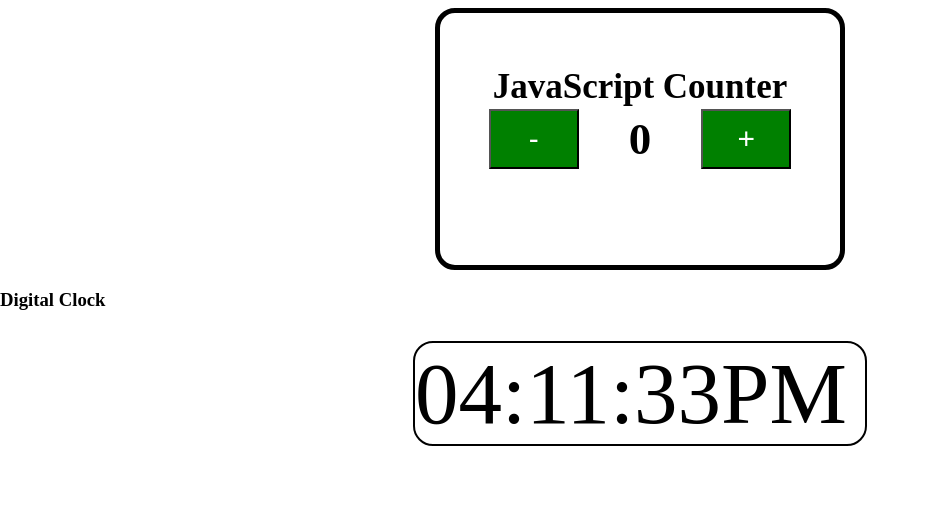
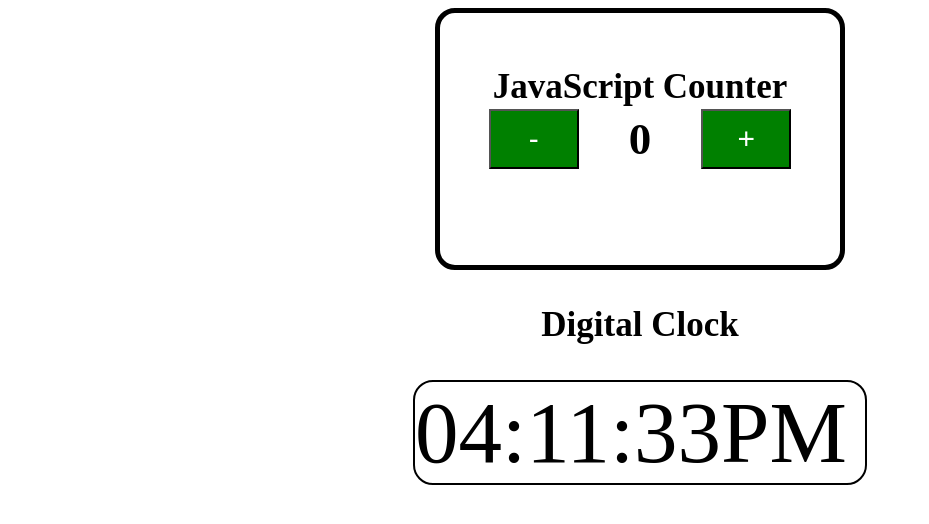
Before and after one commit to kiketion/Clock-CounterJS, a plain HTML site: page index.html in a window 1280 px wide. Shown: the whole page, without its empty margins (0-929 px from the left). Drawn offline with Linux system fonts and the light colour scheme.

Commit message:
h3 centered

```diff
--- a/style.css
+++ b/style.css
@@ -31,6 +31,13 @@ h1 {
   margin-top: -80px;
 }
 
+h3 {
+  font-size: 35px;
+  color: black;
+  text-align: center;
+  position: center;
+}
+
 .container {
   justify-content: center;
   align-items: center;
@@ -44,10 +51,9 @@ h1 {
 }
 
 #clock {
-  margin-top: 30px;
+  margin-top: 10px;
   font-size: 87px;
   width: 450px;
-  /* margin: 100px; */
   border: 2px solid black;
   border-radius: 20px;
   margin-left: auto;
```
